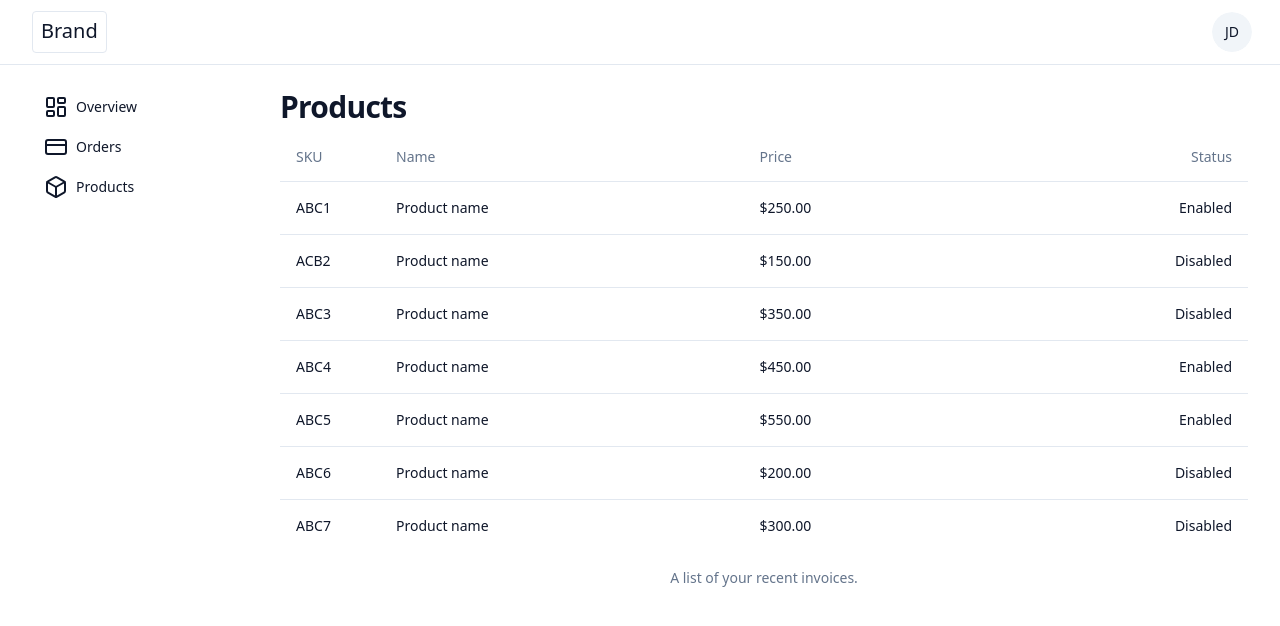
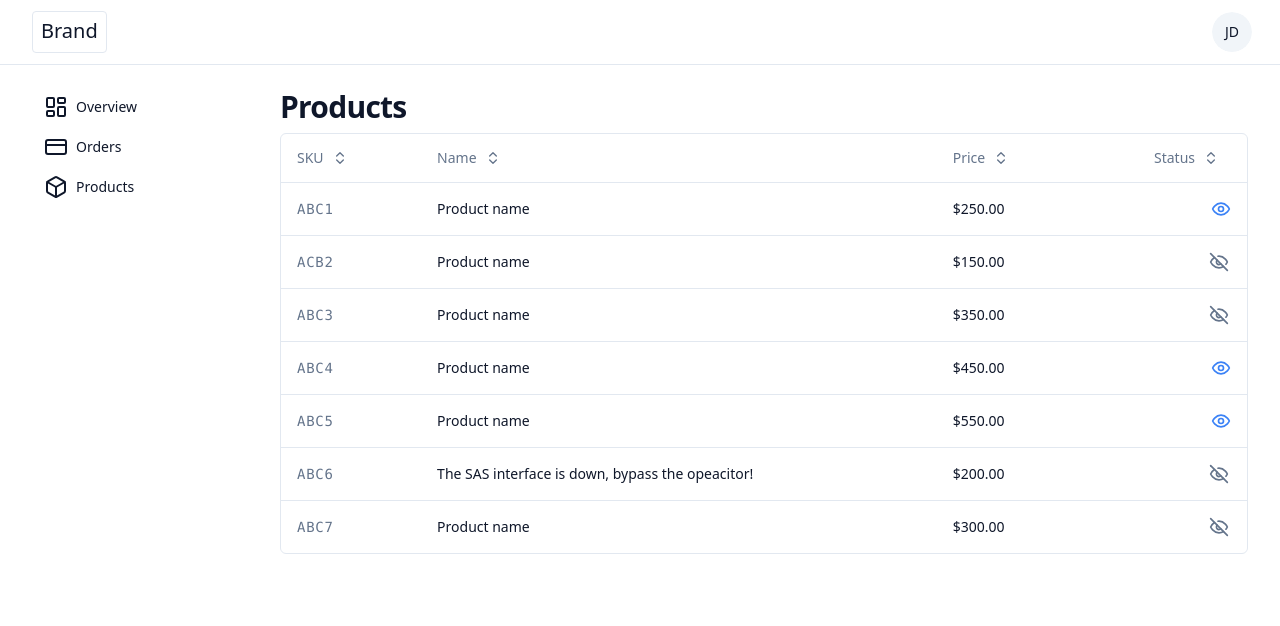
Before and after one commit to shoxton/ecommerce-petshop-front, a Next.js app: page /dashboard/products in a window 1280 px wide. Shown: the top 626 px of the page. Built offline with nearby package versions, Linux system fonts and the light colour scheme.

Commit message:
setup products demo table with tanstack/table

```diff
--- /dev/null
+++ b/src/components/products/table/columns.tsx
@@ -0,0 +1,52 @@
+import { ColumnDef } from '@tanstack/react-table';
+import { TableColumnHeader } from './table-column-header';
+import { EyeIcon, EyeOffIcon } from 'lucide-react';
+
+export interface Product {
+  name: string;
+  sku: string;
+  status: string;
+  price: string;
+}
+
+export const columns: ColumnDef<Product>[] = [
+  {
+    accessorKey: 'sku',
+    header: ({ column }) => <TableColumnHeader column={column} title="SKU" />,
+    cell: ({ row }) => (
+      <span className="text-slate-500 font-mono tracking-wider">
+        {row.getValue('sku')}
+      </span>
+    ),
+  },
+  {
+    accessorKey: 'name',
+    header: ({ column }) => <TableColumnHeader column={column} title="Name" />,
+  },
+  {
+    accessorKey: 'price',
+    header: ({ column }) => <TableColumnHeader column={column} title="Price" />,
+  },
+  {
+    accessorKey: 'status',
+    header: ({ column }) => (
+      <TableColumnHeader
+        column={column}
+        title="Status"
+        className="text-right"
+      />
+    ),
+    cell: ({ row }) => {
+      const isEnabled = row.original.status === 'Enabled';
+      return (
+        <div className="flex justify-end text-right">
+          {isEnabled ? (
+            <EyeIcon className="text-blue-500 w-5 h-5" />
+          ) : (
+            <EyeOffIcon className="text-slate-500 tw-5 h-5" />
+          )}
+        </div>
+      );
+    },
+  },
+];
--- /dev/null
+++ b/src/components/products/table/table-column-header.tsx
@@ -0,0 +1,42 @@
+import { Column } from '@tanstack/react-table';
+import { cn } from '@/lib/utils';
+import { Button } from '@/components/ui/button';
+import { ChevronsUpDownIcon, SortAsc, SortDesc } from 'lucide-react';
+
+export interface TableColumnHeaderProps<TData, TValue>
+  extends React.HTMLAttributes<HTMLDivElement> {
+  column: Column<TData, TValue>;
+  title: string;
+}
+
+export function TableColumnHeader<TData, TValue>({
+  column,
+  title,
+  className,
+}: TableColumnHeaderProps<TData, TValue>) {
+  if (!column.getCanSort()) {
+    return <div>{title}</div>;
+  }
+
+  const sortDesc = column.getIsSorted() === 'desc';
+
+  return (
+    <div className={cn(className)}>
+      <Button
+        onClick={() => column.toggleSorting(!sortDesc)}
+        variant={'ghost'}
+        size={'sm'}
+        className="-ml-3 h-8"
+      >
+        <span>{title}</span>
+        {column.getIsSorted() === 'desc' ? (
+          <SortDesc className="h-4 w-4 ml-2" />
+        ) : column.getIsSorted() === 'asc' ? (
+          <SortAsc className="h-4 w-4 ml-2" />
+        ) : (
+          <ChevronsUpDownIcon className="h-4 w-4 ml-2" />
+        )}
+      </Button>
+    </div>
+  );
+}
--- a/src/pages/dashboard/products/index.tsx
+++ b/src/pages/dashboard/products/index.tsx
@@ -2,12 +2,18 @@ import DashboardLayout from '@/layouts/dashboard';
 import {
   Table,
   TableBody,
-  TableCaption,
   TableCell,
   TableHead,
   TableHeader,
   TableRow,
 } from '@/components/ui/table';
+import {
+  flexRender,
+  getCoreRowModel,
+  getSortedRowModel,
+  useReactTable,
+} from '@tanstack/react-table';
+import { columns } from '@/components/products/table/columns';
 
 export default function Products() {
   return (
@@ -20,7 +26,7 @@ export default function Products() {
   );
 }
 
-const invoices = [
+const products = [
   {
     name: 'Product name',
     sku: 'ABC1',
@@ -52,7 +58,7 @@ const invoices = [
     price: '$550.00',
   },
   {
-    name: 'Product name',
+    name: 'The SAS interface is down, bypass the opeacitor!',
     sku: 'ABC6',
     status: 'Disabled',
     price: '$200.00',
@@ -66,27 +72,43 @@ const invoices = [
 ];
 
 export function TableDemo() {
+  const table = useReactTable({
+    data: products,
+    columns,
+
+    getCoreRowModel: getCoreRowModel(),
+    getSortedRowModel: getSortedRowModel(),
+  });
+
   return (
+    <div className="rounded-md border">
       <Table>
-      <TableCaption>A list of your recent invoices.</TableCaption>
         <TableHeader>
-        <TableRow>
-          <TableHead className="w-[100px]">SKU</TableHead>
-          <TableHead>Name</TableHead>
-          <TableHead>Price</TableHead>
-          <TableHead className="text-right">Status</TableHead>
+          {table.getHeaderGroups().map((headerGroup) => (
+            <TableRow key={headerGroup.id}>
+              {headerGroup.headers.map((header) => (
+                <TableHead key={header.id}>
+                  {flexRender(
+                    header.column.columnDef.header,
+                    header.getContext(),
+                  )}
+                </TableHead>
+              ))}
             </TableRow>
+          ))}
         </TableHeader>
         <TableBody>
-        {invoices.map((invoice) => (
-          <TableRow key={invoice.sku}>
-            <TableCell className="font-medium">{invoice.sku}</TableCell>
-            <TableCell>{invoice.name}</TableCell>
-            <TableCell>{invoice.price}</TableCell>
-            <TableCell className="text-right">{invoice.status}</TableCell>
+          {table.getRowModel().rows.map((row) => (
+            <TableRow key={row.id}>
+              {row.getAllCells().map((cell) => (
+                <TableCell key={cell.id}>
+                  {flexRender(cell.column.columnDef.cell, cell.getContext())}
+                </TableCell>
+              ))}
             </TableRow>
           ))}
         </TableBody>
       </Table>
+    </div>
   );
 }
```
Lines whose indentation alone changed are shown as unchanged.
